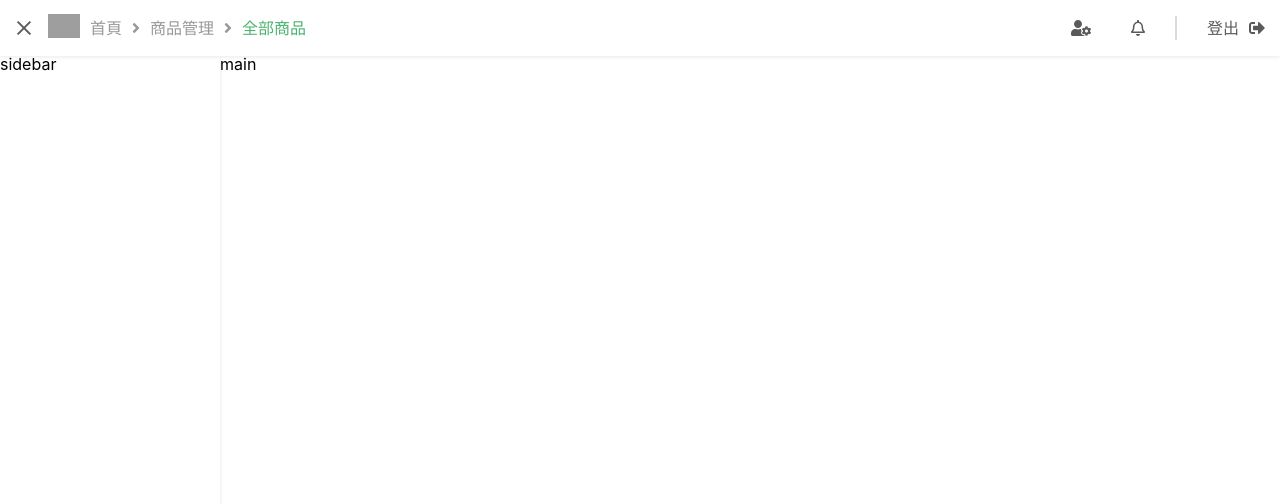
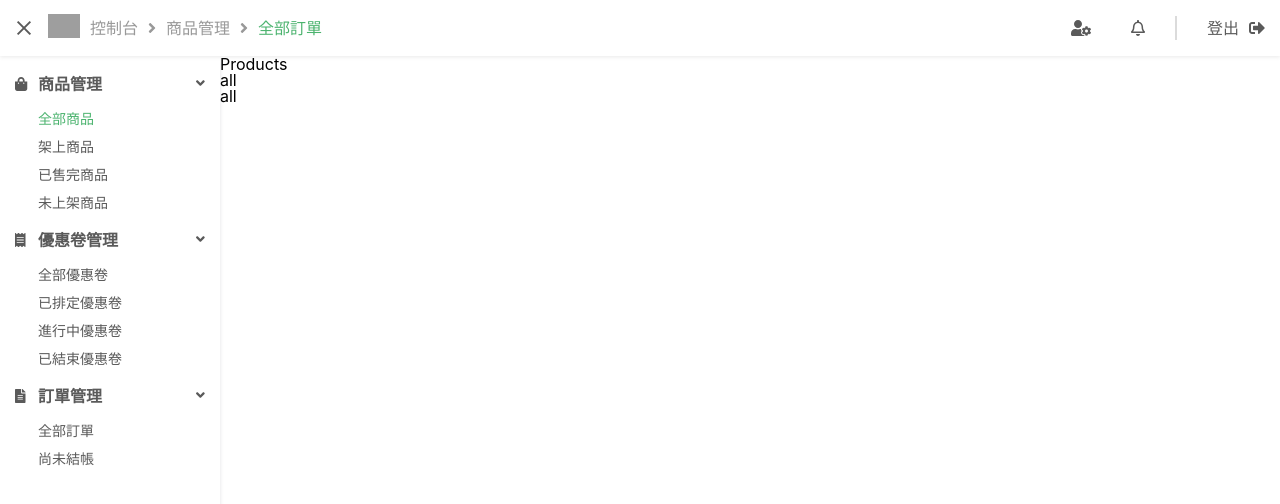
Before and after one commit to awdr74100/pet-ecommerce, a Vue app: page /admin/products/all in a window 1280 px wide. Shown: the top 504 px of the page. Built offline with nearby package versions, Linux system fonts and the light colour scheme; grey boxes are pictures that could not be loaded.

Commit message:
20200820 update 1

```diff
--- /dev/null
+++ b/src/assets/scss-scoped/components/Dashboard/sidebar.scss
@@ -0,0 +1,60 @@
+.sidebar {
+  color: theme-color('secondary');
+
+  .rotate {
+    transform: rotate(180deg);
+  }
+  .tab-name {
+    cursor: pointer;
+    font-size: 16px;
+    display: flex;
+    align-items: center;
+    margin-bottom: 8px;
+    transition: all 0.3s;
+    font-weight: 900;
+
+    .text-l-1 {
+      margin-left: 0.75px;
+    }
+
+    .text-l-2 {
+      margin-left: 2.5px;
+    }
+
+    span:first-child {
+      margin-top: -1px;
+    }
+
+    span:last-child {
+      transition: all 0.3s;
+    }
+    &:hover span:last-child {
+      color: theme-color('primary');
+    }
+  }
+  .list {
+    font-size: 14px;
+    max-height: 0px;
+    transition: all 0.3s;
+    overflow: hidden;
+
+    &__link {
+      display: inline-block;
+      width: 100%;
+      padding: 7px 8px;
+      text-decoration: none;
+      color: theme-color('secondary');
+      transition: all 0.3s;
+
+      &:hover {
+        color: theme-color('primary');
+      }
+      &--active {
+        color: theme-color('primary');
+      }
+    }
+    &--active {
+      max-height: 300px;
+    }
+  }
+}
--- a/src/assets/scss-scoped/views/Dashboard/index.scss
+++ b/src/assets/scss-scoped/views/Dashboard/index.scss
@@ -4,17 +4,24 @@
   width: 100%;
   box-shadow: 0 1px 4px 0 rgba(74, 74, 78, 0.12);
   z-index: 5;
+  @include desktop() {
+    z-index: 15;
+  }
 }
 
 .sidebar-layout {
   position: fixed;
-  top: 56px;
+  top: 0px;
   width: 220px;
   height: 100%;
   box-shadow: 4px 0 4px -4px rgba(74, 74, 78, 0.16);
   transition: transform 0.3s;
   transform: translateX(-220px);
   z-index: 15;
+  @include desktop() {
+    top: 56px;
+    z-index: 5;
+  }
 
   .openSidebar & {
     transform: translateX(0px);
@@ -27,8 +34,27 @@
   margin-top: 56px;
   margin-left: 0px;
   transition: all 0.3s;
+  @include desktop() {
+    .openSidebar & {
+      margin-left: 220px;
+    }
+  }
+}
+
+.drawer {
+  position: fixed;
+  top: 0;
+  bottom: 0;
+  left: 0;
+  right: 0;
+  transition: all 0.3s;
+  z-index: -10;
+  @include desktop {
+    display: none;
+  }
 
   .openSidebar & {
-    margin-left: 220px;
+    background-color: rgba(0, 0, 0, 0.705);
+    z-index: 10;
   }
 }
--- a/src/components/Dashboard/Breadcrumb.vue
+++ b/src/components/Dashboard/Breadcrumb.vue
@@ -1,17 +1,13 @@
 <template>
   <ul class="breadcrumb">
-    <li class="breadcrumb__item">
-      <p>首頁</p>
-      <span class="mx-2"><font-awesome-icon :icon="['fas', 'angle-right']"/></span>
-    </li>
     <li
       class="breadcrumb__item"
-      :class="{ 'breadcrumb__item--active': index === breadcrumbList.length - 1 }"
-      v-for="(item, index) in breadcrumbList"
+      :class="{ 'breadcrumb__item--active': index === pathList.length - 1 }"
+      v-for="(item, index) in pathList"
       :key="index"
     >
       <p>{{ item }}</p>
-      <span class="mx-2" :class="{ 'd-none': index === breadcrumbList.length - 1 }">
+      <span class="mx-2" :class="{ 'd-none': index === pathList.length - 1 }">
         <font-awesome-icon :icon="['fas', 'angle-right']" />
       </span>
     </li>
@@ -21,20 +17,25 @@
 <script>
 export default {
   computed: {
-    breadcrumbList() {
-      const toSplit = this.$route.path.split('/').slice(2, 4);
-      let category = '';
-      if (toSplit[0] === 'products') category = '商品';
-      if (toSplit[0] === 'coupons') category = '優惠卷';
-      if (toSplit[0] === 'orders') category = '訂單';
-      const chinesePath = toSplit.map((item) => {
-        if (item === 'products') return '商品管理';
-        if (item === 'coupons') return '優惠卷管理';
-        if (item === 'orders') return '訂單管理';
-        if (item === 'all') return `全部${category}`;
-        return '';
+    pathList() {
+      const list = this.$route.path.split('/').slice(1, 4);
+      return list.map((path) => {
+        if (path === 'admin') return '控制台';
+        if (path === 'products') return '商品管理';
+        if (path === 'coupons') return '優惠卷管理';
+        if (path === 'orders') return '訂單管理';
+        if (list[1] === 'products' && path === 'all') return '全部訂單';
+        if (list[1] === 'products' && path === 'listed') return '架上商品';
+        if (list[1] === 'products' && path === 'soldout') return '已售完商品';
+        if (list[1] === 'products' && path === 'unlisted') return '未上架商品';
+        if (list[1] === 'coupons' && path === 'all') return '全部優惠卷';
+        if (list[1] === 'coupons' && path === 'scheduled') return '已排定優惠卷';
+        if (list[1] === 'coupons' && path === 'underway') return '進行中優惠卷';
+        if (list[1] === 'coupons' && path === 'over') return '已結束優惠卷';
+        if (list[1] === 'orders' && path === 'all') return '全部訂單';
+        if (list[1] === 'orders' && path === 'unpaid') return '尚未結帳';
+        return 'undefined';
       });
-      return chinesePath;
     },
   },
 };
--- /dev/null
+++ b/src/components/Dashboard/Sidebar.vue
@@ -0,0 +1,174 @@
+<template>
+  <div class="sidebar">
+    <ul class="p-3">
+      <li>
+        <div class="tab-name py-1" @click="tabToggle('products')">
+          <span class="mr-2"><font-awesome-icon :icon="['fas', 'shopping-bag']" size="sm"/></span>
+          <p class="text-l-1">商品管理</p>
+          <span class="ml-auto" :class="{ rotate: activeTab.includes('products') }">
+            <font-awesome-icon :icon="['fas', 'angle-up']" size="sm" />
+          </span>
+        </div>
+        <ul class="list ml-3" :class="{ 'list--active': activeTab.includes('products') }">
+          <li>
+            <router-link
+              class="list__link"
+              :class="{ 'list__link--active': pathList[1] === 'products' && pathList[2] === 'all' }"
+              to="/admin/products/all"
+              @click.native="sidebarToggle"
+              >全部商品</router-link
+            >
+          </li>
+          <li>
+            <router-link
+              class="list__link"
+              :class="{
+                'list__link--active': pathList[1] === 'products' && pathList[2] === 'listed',
+              }"
+              to="/admin/products/listed"
+              @click.native="sidebarToggle"
+              >架上商品</router-link
+            >
+          </li>
+          <li>
+            <router-link
+              class="list__link"
+              :class="{
+                'list__link--active': pathList[1] === 'products' && pathList[2] === 'soldout',
+              }"
+              to="/admin/products/soldout"
+              @click.native="sidebarToggle"
+              >已售完商品</router-link
+            >
+          </li>
+          <li>
+            <router-link
+              class="list__link"
+              :class="{
+                'list__link--active': pathList[1] === 'products' && pathList[2] === 'unlisted',
+              }"
+              to="/admin/products/unlisted"
+              @click.native="sidebarToggle"
+              >未上架商品</router-link
+            >
+          </li>
+        </ul>
+      </li>
+      <li class="mt-2">
+        <div class="tab-name py-1" @click="tabToggle('coupons')">
+          <span class="mr-2"><font-awesome-icon :icon="['fas', 'receipt']" size="sm"/></span>
+          <p class="text-l-2">優惠卷管理</p>
+          <span class="ml-auto" :class="{ rotate: activeTab.includes('coupons') }">
+            <font-awesome-icon :icon="['fas', 'angle-up']" size="sm" />
+          </span>
+        </div>
+        <ul class="list ml-3" :class="{ 'list--active': activeTab.includes('coupons') }">
+          <li>
+            <router-link
+              class="list__link"
+              :class="{ 'list__link--active': pathList[1] === 'coupons' && pathList[2] === 'all' }"
+              to="/admin/coupons/all"
+              @click.native="sidebarToggle"
+              >全部優惠卷</router-link
+            >
+          </li>
+          <li>
+            <router-link
+              class="list__link"
+              :class="{
+                'list__link--active': pathList[1] === 'coupons' && pathList[2] === 'scheduled',
+              }"
+              to="/admin/coupons/scheduled"
+              @click.native="sidebarToggle"
+              >已排定優惠卷</router-link
+            >
+          </li>
+          <li>
+            <router-link
+              class="list__link"
+              :class="{
+                'list__link--active': pathList[1] === 'coupons' && pathList[2] === 'underway',
+              }"
+              to="/admin/coupons/underway"
+              @click.native="sidebarToggle"
+              >進行中優惠卷</router-link
+            >
+          </li>
+          <li>
+            <router-link
+              class="list__link"
+              :class="{
+                'list__link--active': pathList[1] === 'coupons' && pathList[2] === 'over',
+              }"
+              to="/admin/coupons/over"
+              @click.native="sidebarToggle"
+              >已結束優惠卷</router-link
+            >
+          </li>
+        </ul>
+      </li>
+      <li class="mt-2">
+        <div class="tab-name py-1" @click="tabToggle('orders')">
+          <span class="mr-2"><font-awesome-icon :icon="['fas', 'file-alt']" size="sm"/></span>
+          <p class="text-l-2">訂單管理</p>
+          <span class="ml-auto" :class="{ rotate: activeTab.includes('orders') }">
+            <font-awesome-icon :icon="['fas', 'angle-up']" size="sm" />
+          </span>
+        </div>
+        <ul class="list ml-3" :class="{ 'list--active': activeTab.includes('orders') }">
+          <li>
+            <router-link
+              class="list__link"
+              :class="{ 'list__link--active': pathList[1] === 'orders' && pathList[2] === 'all' }"
+              to="/admin/orders/all"
+              @click.native="sidebarToggle"
+              >全部訂單</router-link
+            >
+          </li>
+          <li>
+            <router-link
+              class="list__link"
+              :class="{
+                'list__link--active': pathList[1] === 'orders' && pathList[2] === 'unpaid',
+              }"
+              to="/admin/orders/unpaid"
+              @click.native="sidebarToggle"
+              >尚未結帳</router-link
+            >
+          </li>
+        </ul>
+      </li>
+    </ul>
+  </div>
+</template>
+
+<script>
+export default {
+  data() {
+    return {
+      activeTab: ['products', 'coupons', 'orders'],
+    };
+  },
+  methods: {
+    tabToggle(tab) {
+      const index = this.activeTab.indexOf(tab);
+      if (index !== -1) return this.activeTab.splice(index, 1);
+      return this.activeTab.push(tab);
+    },
+    sidebarToggle() {
+      if (window.innerWidth >= 768) return;
+      const status = this.$store.state.openSidebar;
+      this.$store.commit('SIDEBARTOGGLE', !status);
+    },
+  },
+  computed: {
+    pathList() {
+      return this.$route.path.split('/').slice(1, 4);
+    },
+  },
+};
+</script>
+
+<style lang="scss" scoped>
+@import '~@/assets/scss-scoped/components/Dashboard/sidebar.scss';
+</style>
--- a/src/views/Dashboard/Coupons.vue
+++ b/src/views/Dashboard/Coupons.vue
@@ -1,5 +1,6 @@
 <template>
   <div>
-    <p>Coupons</p>
+    <p>{{ $route.name }}</p>
+    <p>{{ $route.params.tab }}</p>
   </div>
 </template>
--- a/src/views/Dashboard/Orders.vue
+++ b/src/views/Dashboard/Orders.vue
@@ -1,5 +1,6 @@
 <template>
   <div>
-    <p>Orders</p>
+    <p>{{ $route.name }}</p>
+    <p>{{ $route.params.tab }}</p>
   </div>
 </template>
--- a/src/views/Dashboard/Products.vue
+++ b/src/views/Dashboard/Products.vue
@@ -1,15 +1,19 @@
 <template>
   <div>
-    <p>Products</p>
-    {{ mode }}
+    <p>{{ $route.name }}</p>
+    <p>{{ $route.params.tab }}</p>
+    <p>{{ alert }}</p>
   </div>
 </template>
 
 <script>
 export default {
+  created() {
+    console.log(123);
+  },
   computed: {
-    mode() {
-      return this.$route.params.mode;
+    alert() {
+      return this.$route.params.tab;
     },
   },
 };
--- a/src/views/Dashboard/index.vue
+++ b/src/views/Dashboard/index.vue
@@ -1,27 +1,37 @@
 <template>
   <div class="container-fluid px-0" :class="{ openSidebar: openSidebar }">
-    <div class="header-layout">
+    <div class="header-layout bg-white">
       <Header />
     </div>
     <div class="row no-gutters">
-      <div class="sidebar-layout">
-        sidebar
+      <div class="sidebar-layout bg-white">
+        <Sidebar />
       </div>
       <div class="main-layout">
-        main
+        <router-view></router-view>
       </div>
     </div>
+    <!-- Drawer -->
+    <div class="drawer" @click="sidebarToggle"></div>
   </div>
 </template>
 
 <script>
 import { mapState } from 'vuex';
 import Header from '@/components/Dashboard/Header.vue';
+import Sidebar from '@/components/Dashboard/Sidebar.vue';
 
 export default {
   name: 'Dashboard',
   components: {
     Header,
+    Sidebar,
+  },
+  methods: {
+    sidebarToggle() {
+      const status = this.$store.state.openSidebar;
+      this.$store.commit('SIDEBARTOGGLE', !status);
+    },
   },
   computed: mapState(['openSidebar']),
 };
```
Also changed, not shown: src/fontAwesome.js (+8 -0 lines).
